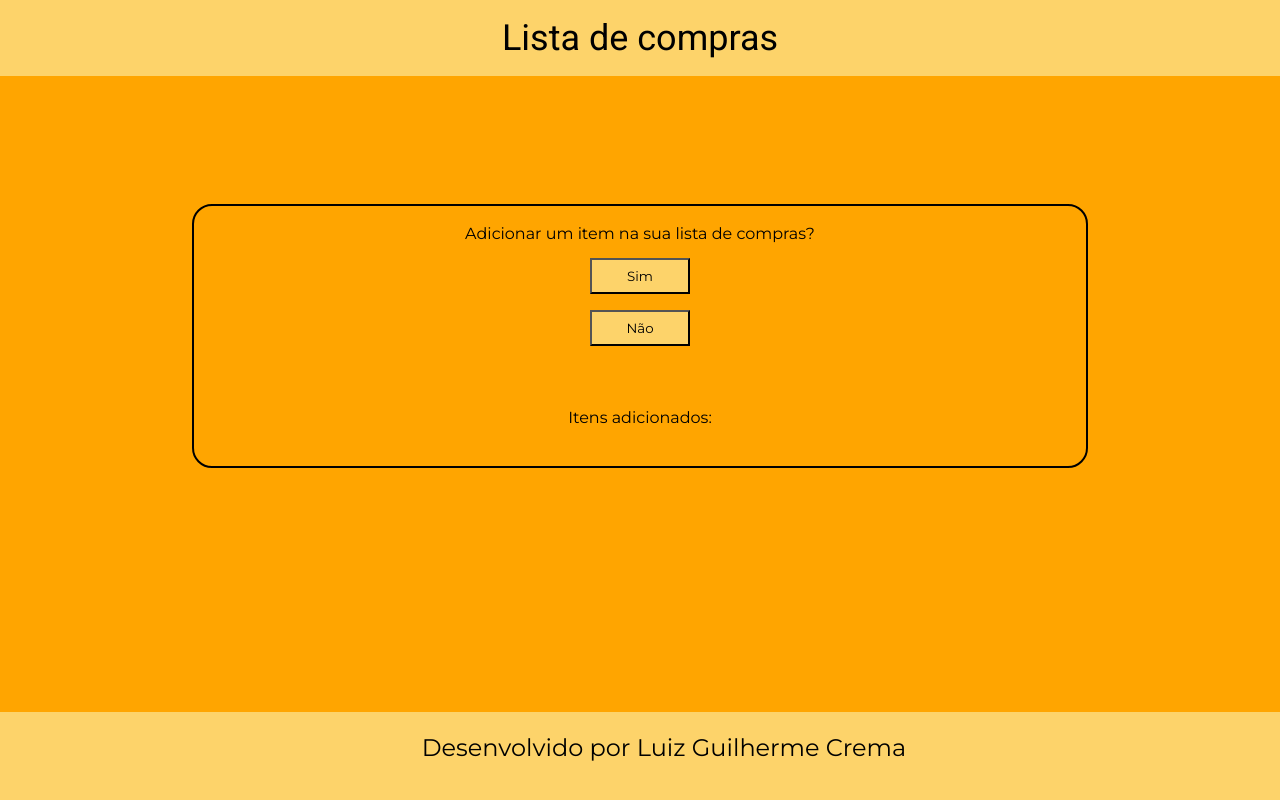
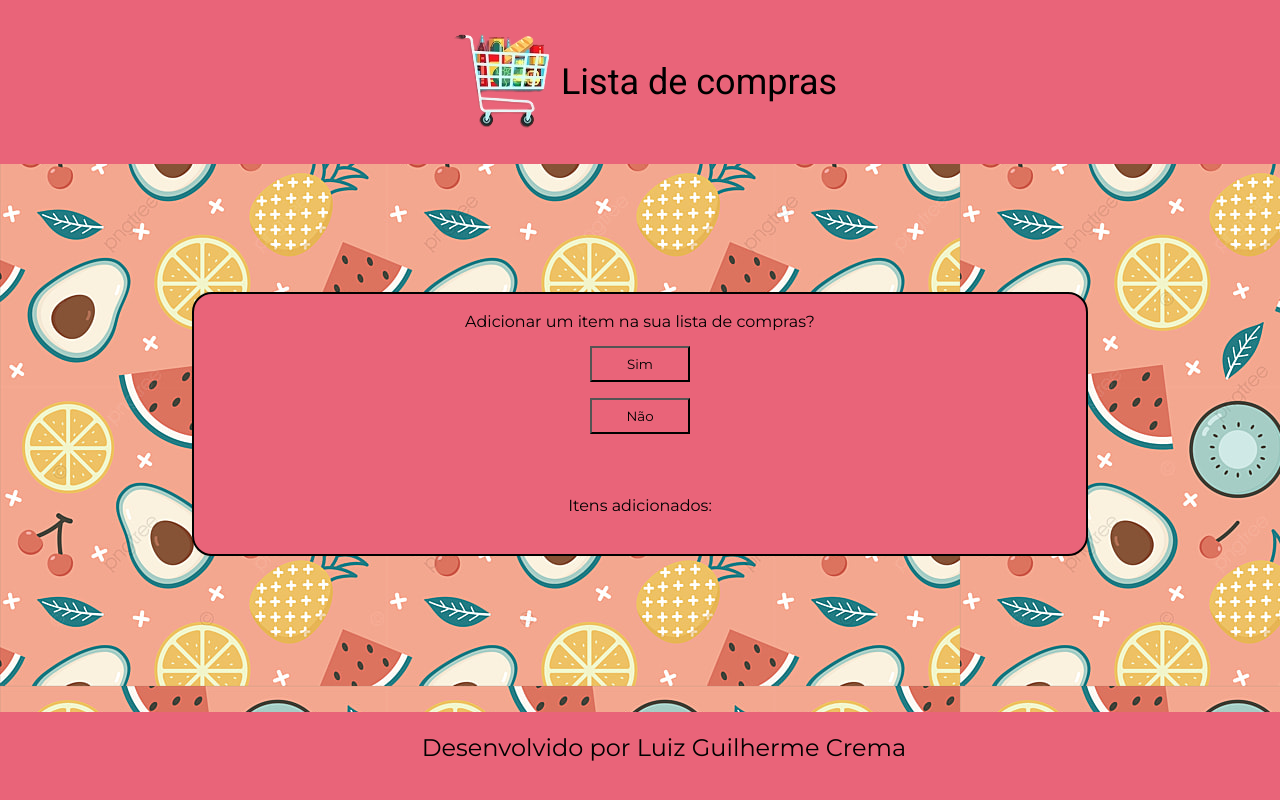
Before and after one commit to LuizCrema00/lista-de-compras, a plain HTML site: page index.html in a window 1280 px wide. Shown: the top 800 px of the page. Drawn offline with Linux system fonts and the light colour scheme.

Commit message:
adicao background e logo

```diff
--- a/styles.css
+++ b/css/styles.css
@@ -1,8 +1,8 @@
 @import url('https://fonts.googleapis.com/css2?family=Krona+One&family=Montserrat:wght@100;400&family=Roboto&family=Roboto+Condensed:wght@400;700&display=swap');
 
 :root {
-    --cor-primaria: #ffa500;
-    --cor-secundaria: #FDD36A;
+    --cor-primaria: #E96479;
+    --cor-secundaria: #E96479;
     --fonte-primaria: 'Roboto', sans-serif;
     --fonte-secundaria: 'Montserrat', sans-serif;
 }
@@ -13,7 +13,7 @@
 }
 
 header {
-    background-color: #FDD36A;
+    background-color: var(--cor-secundaria);
     padding: 1.25rem;
     display: flex;
     align-items: center;
@@ -26,6 +26,7 @@ body {
     font-family: var(--fonte-secundaria);
     background-color: var(--cor-primaria);
     box-sizing: border-box;
+    background-image: url(../img/pngtree-cute-cartoon-vector-background-summer-fruits-image_470286.jpg);
 
 }
 
@@ -36,6 +37,7 @@ body {
 }
 
 .principal {
+    background-color: var(--cor-primaria);
     border: 2px solid;
     border-radius: 1.25rem;
     padding: 1.25rem;
--- a/index.html
+++ b/index.html
@@ -4,13 +4,18 @@
     <meta charset="UTF-8">
     <meta http-equiv="X-UA-Compatible" content="IE=edge">
     <meta name="viewport" content="width=device-width, initial-scale=1.0">
-    <link rel="stylesheet" href="reset.css">
-    <link rel="stylesheet" href="styles.css">
+    <link rel="stylesheet" href="css/reset.css">
+    <link rel="stylesheet" href="css/styles.css">
     <title>Document</title>
 </head>
 <body>
     <header>
-        <h1>Lista de compras</h1>
+        <div class="logo">
+            <img src="img/supermercados-online-capa-removebg-preview.png" alt="logo">
+        </div>
+        <div class="texto">
+            <h1>Lista de compras</h1>
+        </div>
     </header>
     <main class="container">
         <div class="principal">
@@ -46,6 +51,6 @@
 <footer class="rodape">
     <p>Desenvolvido por Luiz Guilherme Crema</p>
 </footer>
-    <script src="script.js"></script>
+    <script src="js/script.js"></script>
 </body>
 </html>
```
Also changed, not shown: css/reset.css (renamed from reset.css), img/pngtree-cute-cartoon-vector-background-summer-fruits-image_470286.jpg (added), img/supermercados-online-capa-removebg-preview.png (added), js/script.js (renamed from script.js).
